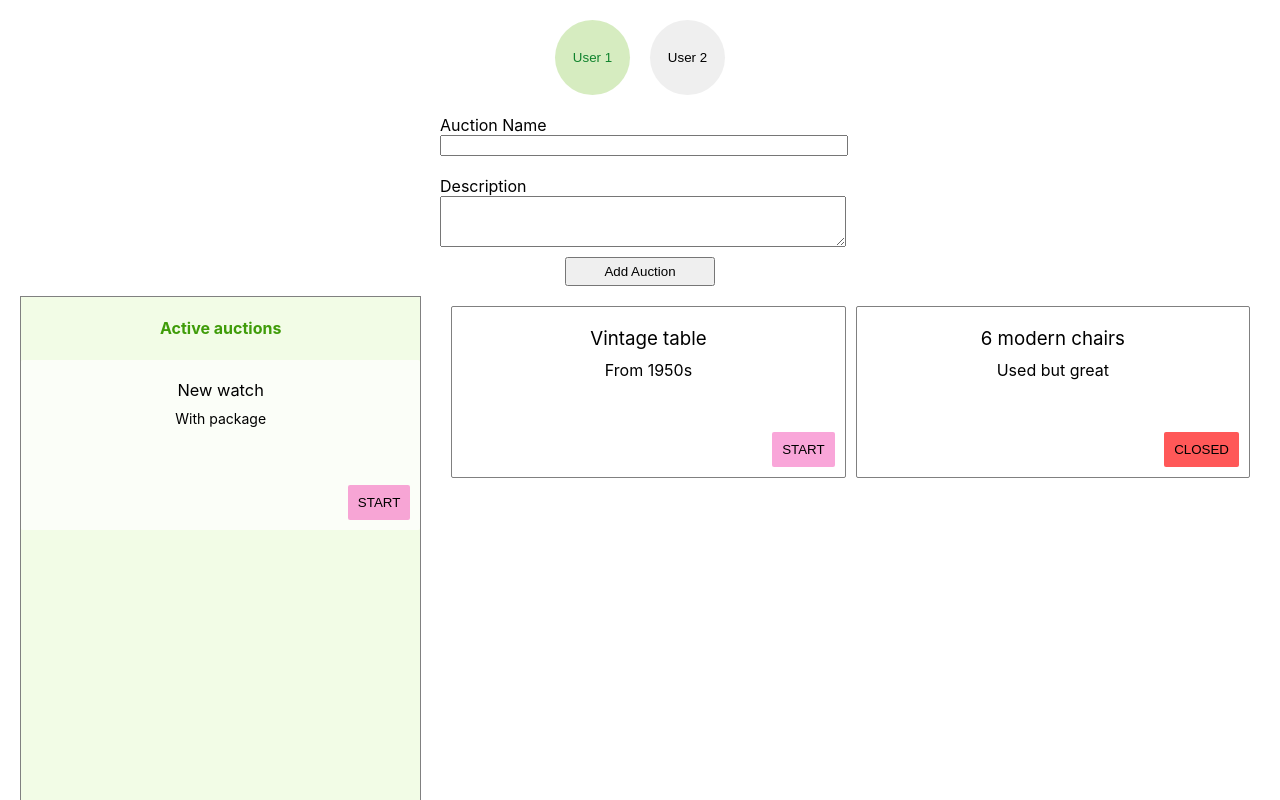
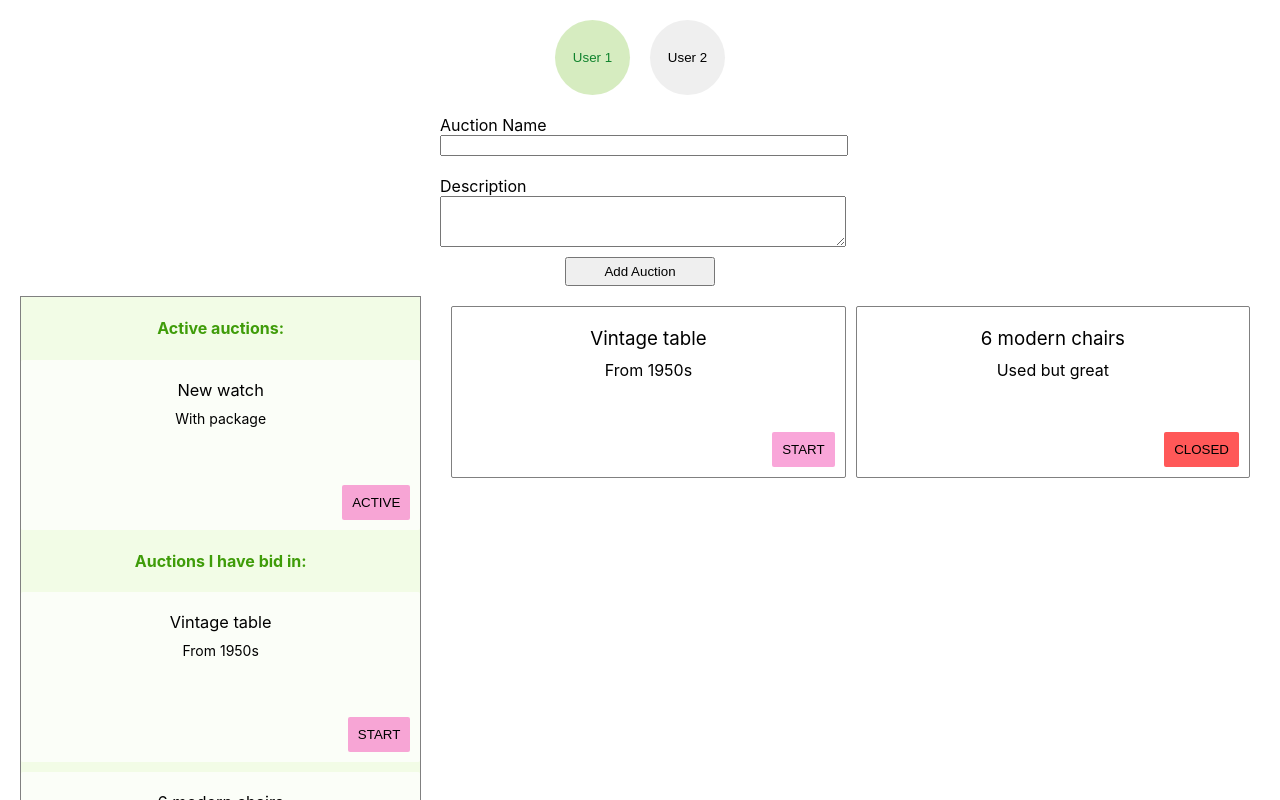
Before and after one commit to Aiste-Tamos/auction-app-react, a React (Create React App) app: page / in a window 1280 px wide. Shown: the top 800 px of the page. Built offline with nearby package versions, Linux system fonts and the light colour scheme.

Commit message:
showing list of active auctions

```diff
--- a/src/auctions-sample.json
+++ b/src/auctions-sample.json
@@ -33,7 +33,7 @@
                     "lastBidUserId": 1,
                     "timer": "00:10",
                     "price": "30",
-                    "state": "start"
+                    "state": "active"
                 }
             ]
         }
--- a/src/components/auctionsList/Auction.jsx
+++ b/src/components/auctionsList/Auction.jsx
@@ -1,11 +1,12 @@
 import classNames from 'classnames';
-import React, { useState, useContext } from 'react';
+import React, { useState, useContext, useEffect } from 'react';
 import { AuctionStateContext } from '../../AuctionStateContext';
 
 import './auction.scss';
 
 export const Auction = ({ auction, id, ownedAuction, userId }) => {
     const [clicked, setClicked] = useState(false);
+    const [seconds, setSeconds] = useState(60);
     const [auctionState, setAuctionState] = useContext(AuctionStateContext);
     const [price, setPrice] = useState(null);
 
@@ -16,9 +17,31 @@ export const Auction = ({ auction, id, ownedAuction, userId }) => {
     const btnClosedClass = classNames(btnClass, `${btnClass}--closed`);
     const stickerClass = `${mainClassName}__sticker`;
 
+    useEffect(() => {
+        const interval = setInterval(() => {
+          setAuctionState(auctionState);
+          setSeconds(seconds => seconds - 1)
+        }, 1000);
+        return () => clearInterval(interval);
+      }, [auctionState, setAuctionState]);
+
     const changeAuctionState = () => {
         auctionState.users.find(user => user.id === userId).auctionsList.find(auct => auct.name === auction.name).state = "active";
         setAuctionState({...auctionState});
+        setPrice(price);
+    //       var timeleft = 60;
+    //       var downloadTimer = setInterval(() => {
+    //         timeleft--;
+    //         setAuctionState(`00:${(timeleft).toLocaleString('en-US', {minimumIntegerDigits: 2})}`);
+
+    //         if(timeleft <= 0){
+    //             setAuctionState('closed');
+    //             clearInterval(downloadTimer);
+    //         }
+    //       }, 1000);
+    //       setClicked(true);
+    //    }
+
     };
 
     return (
@@ -31,6 +54,9 @@ export const Auction = ({ auction, id, ownedAuction, userId }) => {
             <button className={auction.state !== "closed" ? btnClass : btnClosedClass} onClick={changeAuctionState}>
             {auction.state}
             </button>
+            {price &&
+               <input id="totalPrice" type="text" name="totalprice" readonly="readonly" />
+            }
         </div>
    );
 };
--- a/src/components/mainContent/MainContent.jsx
+++ b/src/components/mainContent/MainContent.jsx
@@ -19,24 +19,25 @@ export const MainContent = () => {
   const sideClass = `${mainClassName}__side`;
   const contentClass = `${mainClassName}__content`;
 
-  console.log(data);
+  const userIsActive = data.users.find(user => user.id === data.activeUserId);
+  const allAuctions = data.users.map(x => x.auctionsList).flat();
+  const activeAuctions = allAuctions.filter(auction => auction.state === "active");
 
   const handleUserClick = (user) => {
     setIsActive(!isActive);
     data.activeUserId = user.id;
-    console.log(data, user);
   };
 
   const addAuction = (auctionName, auctionDescription) => {
     let list;
-      list = data.users[data.activeUserId - 1].auctionsList;
-    list.push({name: auctionName, description: auctionDescription})
+    list = data.users[data.activeUserId - 1].auctionsList;
+    list.push({name: auctionName, description: auctionDescription, state: "start"})
     setAuctions(list);
  }
 
   useEffect(() => {
     setData(data);
-  }, [setData]);
+  }, [setData, data]);
 
   return (
     <div className={mainClassName}>
@@ -55,11 +56,12 @@ export const MainContent = () => {
       <div className={wrapperClass}>
         <Sidebar
           className={sideClass}
-          activeAuctions={data.activeUserId === data.users[0].id ? data.users[1].auctionsList : data.users[0].auctionsList}
+          activeAuctions={activeAuctions}
+          bidAuctions={userIsActive.auctionsList}
         />
         <AuctionsList
           className={contentClass}
-          auctions={data.activeUserId === data.users[0].id ? data.users[0].auctionsList : data.users[1].auctionsList}
+          auctions={userIsActive.auctionsList}
           title="My auctions"
           ownedAuction={true}
           userId={data.activeUserId}
--- a/src/components/mainContent/mainContent.scss
+++ b/src/components/mainContent/mainContent.scss
@@ -21,7 +21,6 @@
 
         &__side {
             border: 1px solid grey;
-            height: 100vh;
             width: 50%;
         }
     }
--- a/src/components/sidebar/Sidebar.jsx
+++ b/src/components/sidebar/Sidebar.jsx
@@ -4,7 +4,7 @@ import classNames from "classnames";
 import "./sidebar.scss";
 import { AuctionsList } from "../auctionsList/AuctionsList";
 
-export const Sidebar = ({ activeAuctions, className, ...other }) => {
+export const Sidebar = ({ activeAuctions, bidAuctions, className, ...other }) => {
     const mainClassName = "sidebar";
     const mainClass = classNames(mainClassName, className);
     const auctionsListClass = `${mainClassName}__auctions-list`;
@@ -12,8 +12,10 @@ export const Sidebar = ({ activeAuctions, className, ...other }) => {
 
     return (
         <div className={mainClass} {...other}>
-            <h4 className={titleClass}>Active auctions</h4>
+            <h4 className={titleClass}>Active auctions:</h4>
             <AuctionsList auctions={activeAuctions} className={auctionsListClass}/>
+            <h4 className={titleClass}>Auctions I have bid in:</h4>
+            <AuctionsList auctions={bidAuctions} className={auctionsListClass} />
         </div>
     );
 }
```
